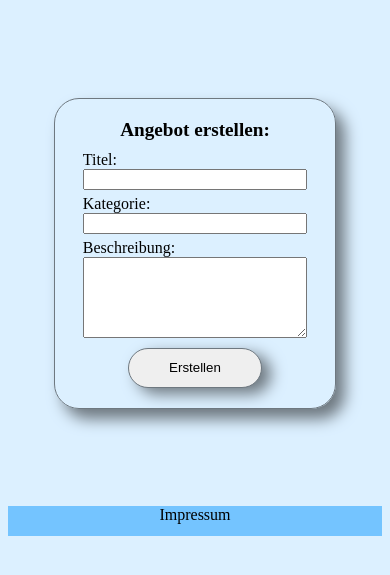
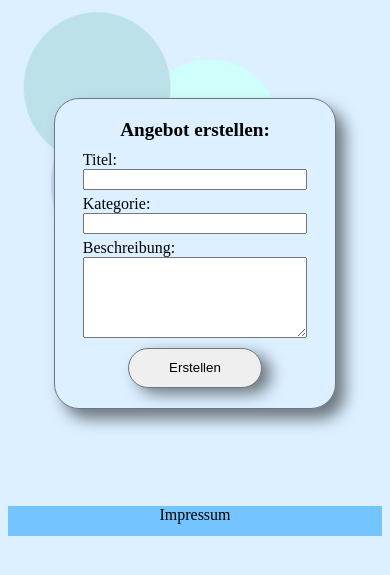
Before and after one commit to Niviera/Website, a PHP site: page /angebot_erstellen.php in a window 390 px wide. Shown: the part 183-758 px from the top of the page. Run offline with PHP 8.4, Linux system fonts and the light colour scheme.

Commit message:
update: Bild

```diff
--- a/CSS/angeboterstellen.css
+++ b/CSS/angeboterstellen.css
@@ -2,9 +2,14 @@
     height: 60vh;
     width: 100%;
     display: flex;
+    background-image: url("../Bilder/hintergrund/ueberuns/ueberuns.jpg");
+    background-repeat: no-repeat;
+    background-size: 30%;
+    background-position: top left;
 }
 
 .Container_Main_Erstellen form{
+    background-color: #dcf0ff;
     display: flex;
     height: fit-content;
     width: 75%;
@@ -66,6 +71,10 @@
 
 
 @media(max-width: 680px){
+    .Container_Main_Erstellen{
+        background-size: 75%;
+    }
+
     .Container_Main_Erstellen form input{
         width: 100%;
     }
```
